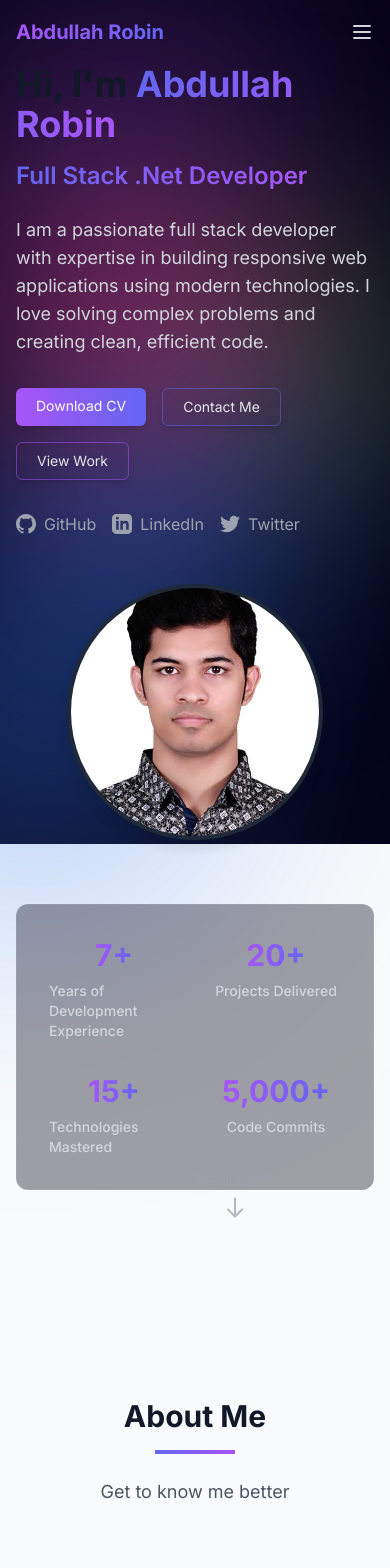
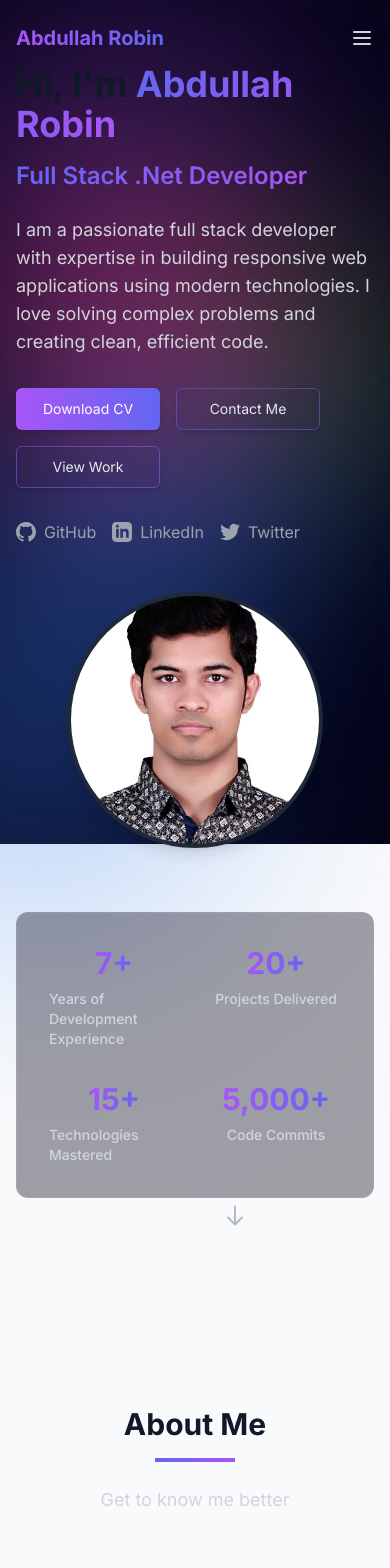
Before and after one commit to robinabdullah/robinabdullah.github.io, a Next.js app: page / in a window 390 px wide. Shown: the top 1568 px of the page. Built offline with nearby package versions, Linux system fonts and the light colour scheme.

Commit message:
Update Header and About components for improved responsiveness and styling

```diff
--- a/src/components/layout/Header.tsx
+++ b/src/components/layout/Header.tsx
@@ -14,8 +14,8 @@ export default function Header() {
   // Handle scroll events to update header background and active section
   useEffect(() => {
     const handleScroll = () => {
-      // Update header background
-      setScrolled(window.scrollY > 50);
+      // Update header background - more responsive threshold
+      setScrolled(window.scrollY > 20);
 
       // Update active section based on scroll position
       const currentPosition = window.scrollY + 100; // Offset to trigger section earlier
@@ -39,14 +39,14 @@ export default function Header() {
   };
 
   return (
-    <nav className={`fixed w-full top-0 z-50 transition-all duration-500 ${
-      scrolled ? 'bg-[#030014]/80 backdrop-blur-md shadow-lg' : 'bg-transparent'
+    <nav className={`fixed w-full top-0 z-50 transition-all duration-300 ${
+      scrolled ? 'bg-[#030014]/85 backdrop-blur-md shadow-lg py-4' : 'bg-transparent py-6'
     }`}>
       <div className="mx-auto px-4 sm:px-6 lg:px-[5%]">
-        <div className="flex items-center justify-between h-16">
+        <div className="flex items-center justify-between">
           {/* Logo */}
           <div className="flex-shrink-0">
-            <Link href="/" className="text-xl font-bold bg-gradient-to-r from-[#a855f7] to-[#6366f1] bg-clip-text text-transparent">
+            <Link href="/" className="text-xl font-bold bg-gradient-to-r from-[#a855f7] to-[#6366f1] bg-clip-text text-transparent hover:opacity-90 transition-opacity">
               Abdullah Robin
             </Link>
           </div>
@@ -107,7 +107,7 @@ function NavLink({ href, label, isActive }: { href: string; label: string; isAct
       {label}
       <span className={`absolute inset-x-0 bottom-0 h-0.5 bg-gradient-to-r from-[#a855f7] to-[#6366f1] transform ${
         isActive ? 'scale-x-100' : 'scale-x-0 group-hover:scale-x-100'
-      } origin-left transition-transform duration-300`}></span>
+      } origin-left transition-transform duration-300 ease-out`}></span>
     </Link>
   );
 }
--- a/src/components/sections/About.tsx
+++ b/src/components/sections/About.tsx
@@ -36,7 +36,7 @@ export default function About({ name, about, avatar, experience, education }: Ab
         >
           <h2 className="text-3xl md:text-4xl font-bold mb-4">About Me</h2>
           <div className="w-20 h-1 bg-gradient-to-r from-primary-light to-primary-dark mx-auto mb-6"></div>
-          <p className="text-lg text-gray-600 max-w-3xl mx-auto">
+          <p className="text-lg text-gray-300 max-w-3xl mx-auto">
             Get to know me better
           </p>
         </motion.div>
--- a/src/components/sections/Hero.tsx
+++ b/src/components/sections/Hero.tsx
@@ -80,7 +80,7 @@ export default function Hero({ name, title, bio, avatar, socialLinks, statistics
                 <a
                   href="/cv/Resume of Abdullah Saleh Robin.pdf"
                   download="Abdullah_Robin_Resume.pdf"
-                  className="px-5 py-2 text-sm bg-gradient-to-r from-[#a855f7] to-[#6366f1] text-white rounded-md hover:opacity-90 transition-all shadow-md"
+                  className="px-5 py-2.5 text-sm bg-gradient-to-r from-[#a855f7] to-[#6366f1] text-white rounded-md hover:opacity-90 transition-all shadow-md flex items-center justify-center w-36"
                 >
                   Download CV
                 </a>
@@ -170,19 +170,19 @@ export default function Hero({ name, title, bio, avatar, socialLinks, statistics
               <a
                 href="/cv/Resume of Abdullah Saleh Robin.pdf"
                 download="Abdullah_Robin_Resume.pdf"
-                className="px-5 py-2 text-sm bg-gradient-to-r from-[#a855f7] to-[#6366f1] text-white rounded-md hover:opacity-90 transition-all shadow-md"
+                className="px-5 py-2.5 text-sm bg-gradient-to-r from-[#a855f7] to-[#6366f1] text-white rounded-md hover:opacity-90 transition-all shadow-md flex items-center justify-center w-36"
               >
                 Download CV
               </a>
               <Link
                 href="#contact"
-                className="px-5 py-2 text-sm bg-transparent border border-[#6366f1]/50 text-gray-200 rounded-md hover:bg-[#ffffff10] transition-all shadow-md"
+                className="px-5 py-2.5 text-sm bg-transparent border border-[#6366f1]/50 text-gray-200 rounded-md hover:bg-[#ffffff10] transition-all shadow-md flex items-center justify-center w-36"
               >
                 Contact Me
               </Link>
               <Link
                 href="#projects"
-                className="px-5 py-2 text-sm border border-[#a855f7]/50 text-gray-200 rounded-md hover:bg-[#ffffff10] transition-all shadow-md"
+                className="px-5 py-2.5 text-sm border border-[#a855f7]/50 text-gray-200 rounded-md hover:bg-[#ffffff10] transition-all shadow-md flex items-center justify-center w-36"
               >
                 View Work
               </Link>
```
